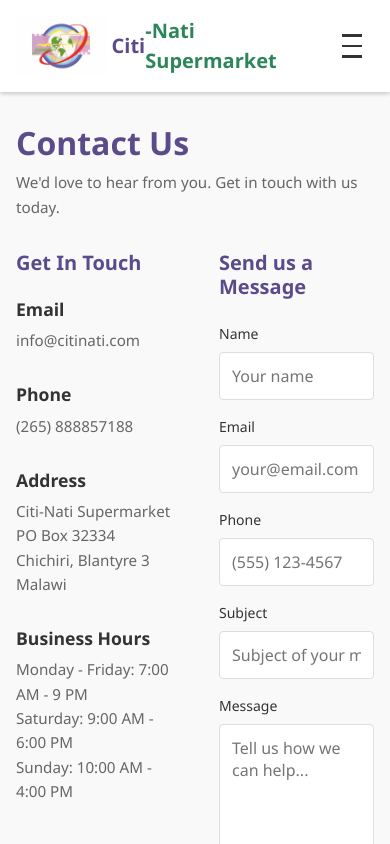
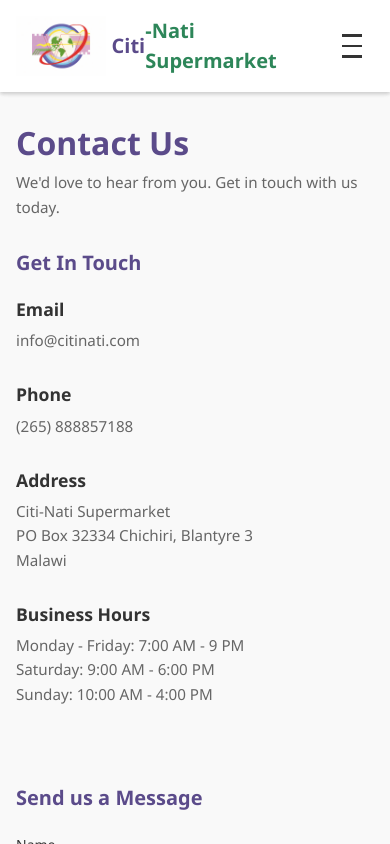
Before and after one commit to AubieOB/citi-nati-supermarket, a React (Vite) app in the folder citi-nati-frontend/: page /contact in a window 390 px wide. Built offline with nearby package versions, Linux system fonts and the light colour scheme; no server answers.

Commit message:
Fix: Make Contact Us page responsive on mobile by stacking sections

```diff
--- a/citi-nati-frontend/src/pages/public/Contact.jsx
+++ b/citi-nati-frontend/src/pages/public/Contact.jsx
@@ -83,7 +83,7 @@ const Contact = () => {
           <p style={{ color: '#666' }}>We'd love to hear from you. Get in touch with us today.</p>
         </div>
 
-        <div style={{ display: 'grid', gridTemplateColumns: '1fr 1fr', gap: '3rem', marginBottom: '3rem' }}>
+        <div style={{ display: 'grid', gridTemplateColumns: 'repeat(auto-fit, minmax(300px, 1fr))', gap: '3rem', marginBottom: '3rem' }}>
           {/* Contact Information */}
           <div>
             <h2 style={{ marginBottom: '1.5rem' }}>Get In Touch</h2>
```
